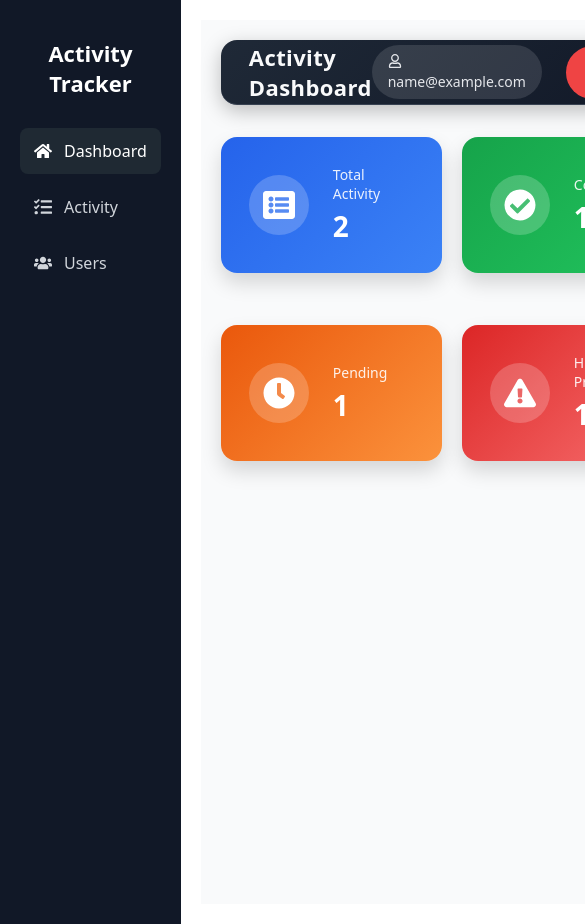
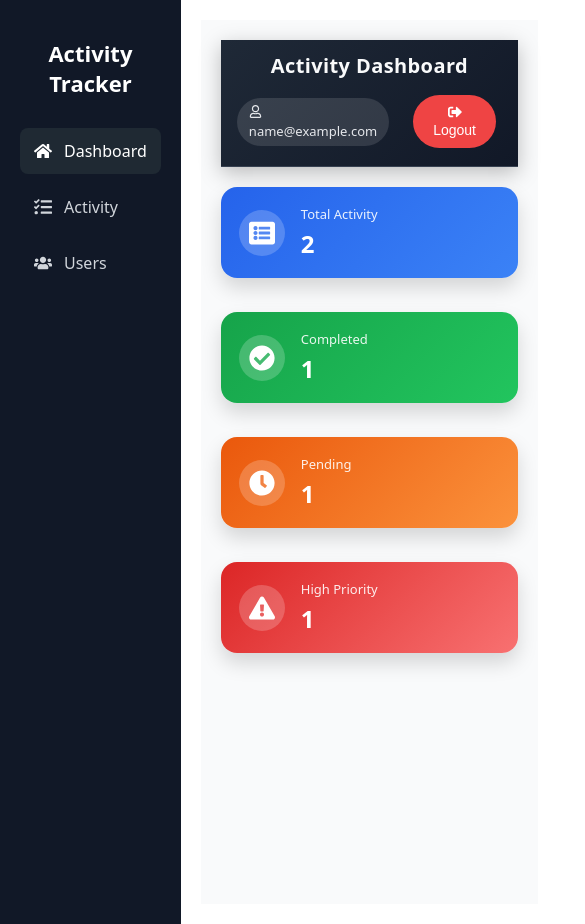
Before and after one commit to HarshKanjariya72/useractivity, a React (Create React App) app: page / in a window 390 px wide. Shown: the top 924 px of the page, 585 px wide, since content can reach past the window. Built offline with nearby package versions, Linux system fonts and the light colour scheme; data requests are answered from the project's data file; sample sign-in values are in the browser's storage.

Commit message:
added responsiveness

```diff
--- a/db.json
+++ b/db.json
@@ -23,6 +23,12 @@
       "name": "harsh",
       "email": "harsh@gmail.com",
       "password": "9900"
+    },
+    {
+      "id": "8144",
+      "name": "jay",
+      "email": "jay@gmail.com",
+      "password": "111"
     }
   ],
   "activities": [
@@ -44,7 +50,7 @@
       "id": "3",
       "name": "Fix Bugs",
       "priority": "Low",
-      "completed": false,
+      "completed": true,
       "userId": 2
     },
     {
@@ -88,6 +94,20 @@
       "priority": "Medium",
       "completed": true,
       "userId": "3c05"
+    },
+    {
+      "id": "e937",
+      "name": "code",
+      "priority": "Medium",
+      "completed": true,
+      "userId": "8144"
+    },
+    {
+      "id": "93da",
+      "name": "eat",
+      "priority": "High",
+      "completed": false,
+      "userId": "8144"
     }
   ]
 }
--- a/src/components/pages/Activity.css
+++ b/src/components/pages/Activity.css
@@ -60,18 +60,6 @@ h2 { text-align: center;
   background: #f9fafb;
 }
 
-/* .activity-table td {
-  padding: 14px;
-  border-bottom: 1px solid #e5e7eb;
-  color: #111827;
-}
-
-.activity-table tbody tr:hover {
-  background: #f9fafb;
-}
-  .activity-table tr:hover {
-    background-color: #f9f9f9;
-  } */
 .completed-row {
   opacity: 0.6;
 }
@@ -117,50 +105,6 @@ h2 { text-align: center;
   background: #fef3c7;
   color: #92400e;
 }
-/* .badge {
-   padding: 5px 10px;
-   border-radius: 12px;
-   color: #fff;
-   font-size: 0.85rem;
-  }
-.priority-high {
-   background-color: #e74c3c;
-  }
-.priority-medium {
-  background-color: #f39c12;
-}
-.priority-low {
-  background-color: #27ae60;
- }
-.status-pending {
-  background-color: #3498db;
-}
-.status-completed {
-   background-color: #2ecc71;
-  } */
-
-
-/* .btn-add {
-  padding: 8px 16px;
-  background-color: #3498db;
-  color: white; border: none;
-  border-radius: 5px;
-  cursor: pointer;
-}
-.btn-add:hover {
-  background-color: #2980b9;
-}
-.btn-delete {
-  padding: 5px 10px;
-  background-color: #e74c3c;
-   border: none;
-   color: white;
-   border-radius: 5px;
-   cursor: pointer;
-  }
-.btn-delete:hover {
-  background-color: #c0392b;
- } */
 
 
 .activity-header {
@@ -338,3 +282,80 @@ h2 { text-align: center;
   border-color: #4f46e5;
   box-shadow: 0 0 0 3px rgba(79, 70, 229, 0.15);
 }
+
+.activity-controls,
+.controls {
+  display: flex;
+  gap: 15px;
+  flex-wrap: wrap;
+  justify-content: space-between;
+  align-items: center;
+}
+
+.controls input,
+.controls select,
+.add-btn {
+  flex: 1;
+  min-width: 100px;
+}
+
+@media (max-width: 768px) {
+  .activity-table th,
+  .activity-table td {
+    padding: 10px 8px;
+    font-size: 13px;
+  }
+
+  .activity-header h2 {
+    font-size: 22px;
+  }
+
+  .add-btn {
+    padding: 8px 16px;
+    font-size: 14px;
+    width: 50%;
+  }
+
+  .controls input,
+  .controls select {
+    font-size: 14px;
+    padding: 8px 12px;
+  }
+
+  .actions .toggle,
+  .actions .delete,
+  .activity-table button {
+    padding: 5px 10px;
+    font-size: 13px;
+    min-width: 50px;
+  }
+}
+
+@media (max-width: 480px) {
+  .activity-header {
+    flex-direction: column;
+    align-items: stretch;
+    gap: 10px;
+  }
+
+  .activity-controls,
+  .controls {
+    flex-direction: column;
+    align-items: stretch;
+    gap: 10px;
+  }
+
+  .activity-table {
+    font-size: 12px;
+  }
+
+  .activity-table th,
+  .activity-table td {
+    padding: 8px 6px;
+  }
+
+  .add-btn {
+    width: 100%;
+    padding: 8px 0;
+  }
+}
--- a/src/components/pages/Dashboard.css
+++ b/src/components/pages/Dashboard.css
@@ -7,6 +7,7 @@
   grid-template-columns: repeat(auto-fit, minmax(220px, 1fr));
   gap: 20px;
 }
+
 
 .card {
   display: flex;
@@ -112,3 +113,74 @@
   background: #dc2626;
   transform: translateY(-1px);
 }
+
+@media (max-width: 640px) {
+  .cards {
+    gap: 14px;
+  }
+
+  .card {
+    padding: 18px;
+    gap: 16px;
+    margin-top: 20px;
+  }
+
+  .card h3 {
+    font-size: 22px;
+  }
+
+  .card p {
+    font-size: 13px;
+  }
+
+  .card-icon {
+    font-size: 26px;
+    padding: 10px;
+  }
+}
+
+@media (max-width: 768px) {
+  .dashboard-navbar {
+    flex-direction: column;
+    height: auto;
+    padding: 12px 16px;
+    gap: 10px;
+    border-radius: 0;
+  }
+
+  .nav-left h3 {
+    font-size: 20px;
+  }
+
+  .nav-right {
+    width: 100%;
+    justify-content: space-between;
+  }
+
+  .nav-user {
+    font-size: 13px;
+    padding: 6px 12px;
+    justify-content: center;
+  }
+
+  .logout-btn {
+    padding: 6px 14px;
+    font-size: 13px;
+  }
+}
+
+@media (max-width: 640px) {
+  .dashboard-content {
+    padding: 12px;
+  }
+}
+
+@media (max-width: 1024px) {
+  .card h3 {
+    font-size: 24px;
+  }
+
+  .dashboard-title {
+    font-size: 22px;
+  }
+}
```
